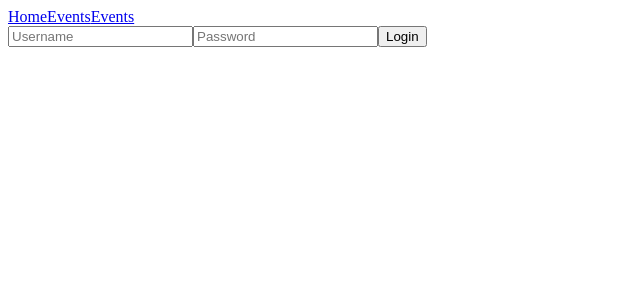
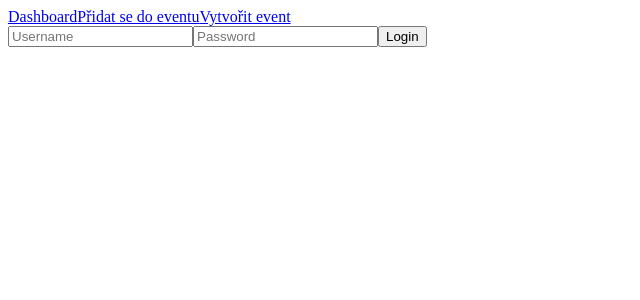
Before and after one commit to drda64/jdunasport_client, a Vue app: page /login in a window 1280 px wide. Shown: the top 300 px of the page, without its empty margins (0-640 px from the left). Built offline with nearby package versions, Linux system fonts and the light colour scheme.

Commit message:
template nav and view for main app

```diff
--- a/src/App.vue
+++ b/src/App.vue
@@ -3,10 +3,16 @@ import { RouterLink, RouterView } from 'vue-router'
 </script>
 
 <template>
-  <RouterLink to="/">Home</RouterLink>
-  <RouterLink to="/events">Events</RouterLink>
-  <RouterLink to="/create">Events</RouterLink>
-  <RouterView />
+  <div id="app-container">
+    <nav>
+      <RouterLink to="/">Dashboard</RouterLink>
+      <RouterLink to="/events">Přidat se do eventu</RouterLink>
+      <RouterLink to="/create">Vytvořit event</RouterLink>
+    </nav>
+    <div id="view">
+      <RouterView />
+    </div>
+  </div>
 </template>
 
 <style scoped>
```
